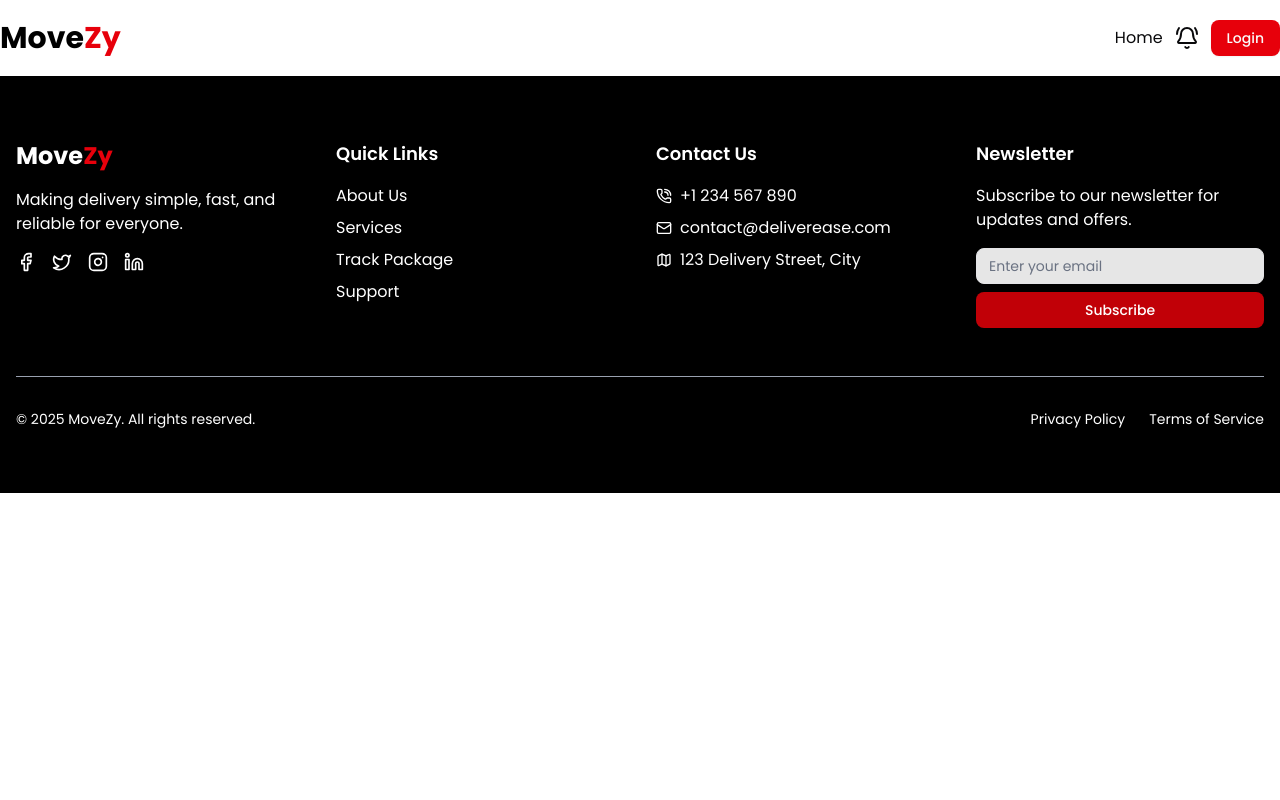
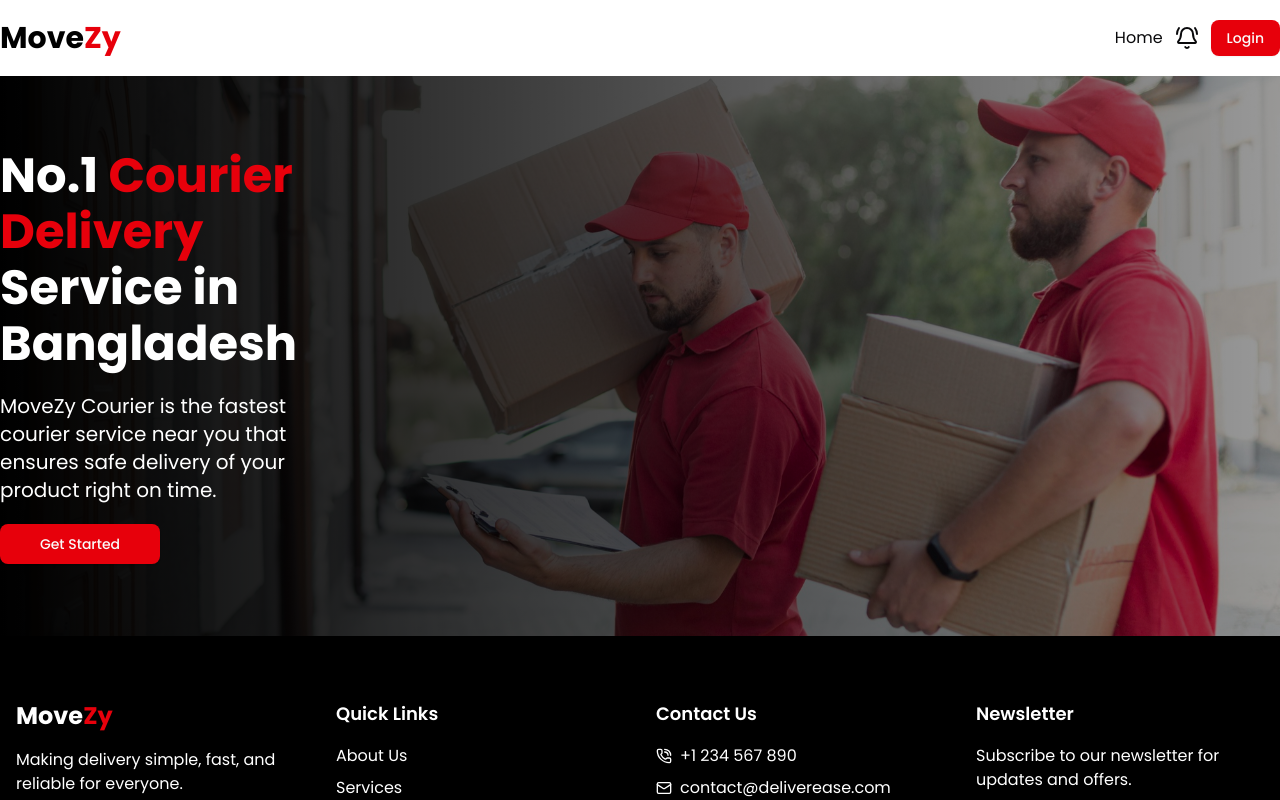
Before and after one commit to killuaZoldyck69/Movezy-Frontend, a React (Vite) app: page / in a window 1280 px wide. Shown: the top 800 px of the page. Built offline with nearby package versions, Linux system fonts and the light colour scheme.

Commit message:
add Banner in HomePage

```diff
--- /dev/null
+++ b/src/components/shared/Banner/Banner.jsx
@@ -0,0 +1,40 @@
+import React from "react";
+import banner from "../../../assets/banner.jpg";
+import { Button } from "@/components/ui/button";
+
+const Banner = () => {
+  return (
+    <div className="relative">
+      <div
+        className="w-full h-[70vh] md:h-[90vh] lg:h-[70vh]"
+        style={{
+          backgroundImage: `url(${banner})`,
+          backgroundPosition: "top",
+          backgroundSize: "cover",
+        }}
+      >
+        {/* Gradient Overlay */}
+        <div className=" absolute inset-0 bg-gradient-to-r from-black to-black/40" />
+
+        {/* Banner Content */}
+        <div className="md:w-2xl lg:w-7xl mx-auto">
+          <div className="absolute text-white text-center md:text-left md:w-1/3 lg:w-1/4 h-full flex flex-col justify-center items-center md:items-start space-y-5">
+            <h1 className="text-3xl lg:text-5xl text-white font-bold lg:leading-14">
+              No.1 <span className="text-red-600">Courier Delivery </span>
+              Service in Bangladesh
+            </h1>
+            <p className="text-base lg:text-xl">
+              MoveZy Courier is the fastest courier service near you that
+              ensures safe delivery of your product right on time.
+            </p>
+            <Button className="bg-red-600 h-10 w-40 hover:bg-red-700">
+              Get Started
+            </Button>
+          </div>
+        </div>
+      </div>
+    </div>
+  );
+};
+
+export default Banner;
--- a/src/components/shared/Footer/Footer.jsx
+++ b/src/components/shared/Footer/Footer.jsx
@@ -3,7 +3,6 @@ import { Input } from "@/components/ui/input";
 import {
   Facebook,
   Instagram,
-  InstagramIcon,
   LinkedinIcon,
   MailIcon,
   MapIcon,
@@ -17,7 +16,7 @@ const Footer = () => {
 
   return (
     <footer className="bg-black text-white">
-      <div className="max-w-7xl mx-auto px-4 py-16">
+      <div className="w-11/12 md:w-2xl lg:w-7xl mx-auto px-4 py-16">
         {/* Main Footer Content */}
         <div className="grid grid-cols-1 md:grid-cols-2 lg:grid-cols-4 gap-8">
           {/* Company Info */}
--- a/src/components/shared/Navbar/Navbar.jsx
+++ b/src/components/shared/Navbar/Navbar.jsx
@@ -4,12 +4,12 @@ import { Button } from "@/components/ui/button";
 
 const Navbar = () => {
   return (
-    <div className="max-w-7xl py-5 mx-auto">
+    <div className="w-11/12 md:w-2xl lg:w-7xl py-5 mx-auto">
       <header>
         <div className="flex items-center justify-between">
-          <h3 className="text-3xl font-bold text-black">
+          <h3 className="text-2xl md:text-3xl font-bold text-black">
             Move<span className="text-red-600">Zy</span>
-          </h3>{" "}
+          </h3>
           <ul className="flex items-center gap-3">
             <li>
               <a>Home</a>
--- a/src/layouts/MainLayout.jsx
+++ b/src/layouts/MainLayout.jsx
@@ -1,11 +1,13 @@
 import Footer from "@/components/shared/Footer/Footer";
 import Navbar from "@/components/shared/Navbar/Navbar";
 import React from "react";
+import { Outlet } from "react-router-dom";
 
 const MainLayout = () => {
   return (
     <div>
       <Navbar></Navbar>
+      <Outlet></Outlet>
       <Footer></Footer>
     </div>
   );
--- /dev/null
+++ b/src/pages/HomePage/HomePage.jsx
@@ -0,0 +1,12 @@
+import Banner from "@/components/shared/Banner/Banner";
+import React from "react";
+
+const HomePage = () => {
+  return (
+    <div>
+      <Banner></Banner>
+    </div>
+  );
+};
+
+export default HomePage;
```
Also changed, not shown: src/routes/AppRoutes.jsx (+7 -1 lines), src/assets/banner.jpg (added).
